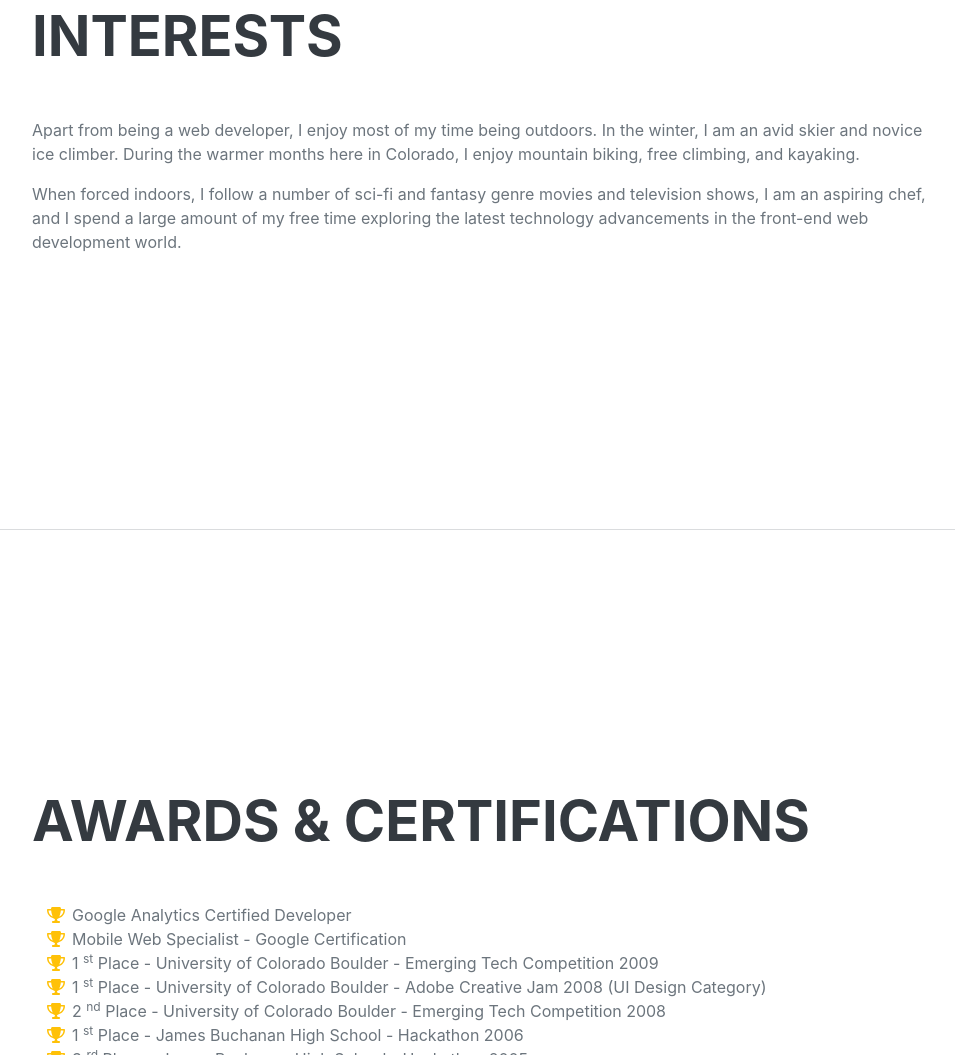
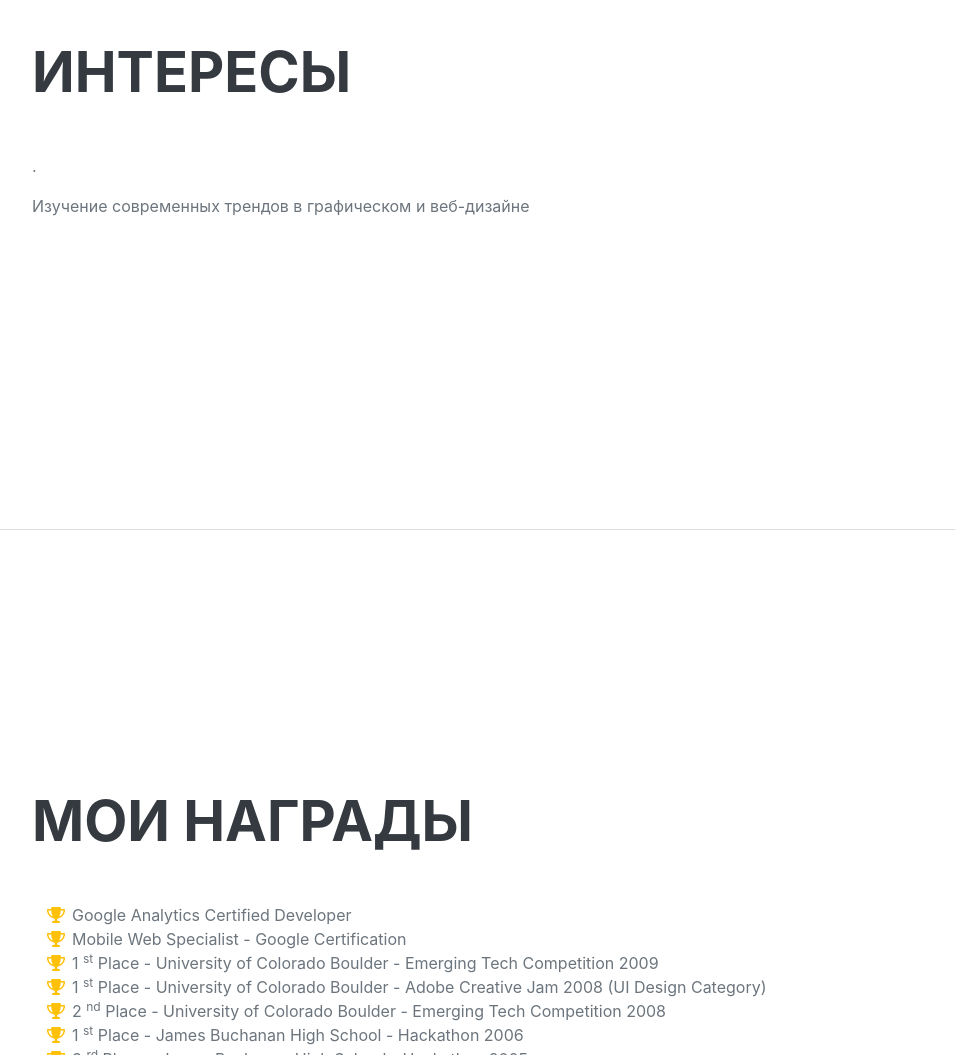
Before and after one commit to Viktoriaabusik/Rezume, a plain HTML site: page index.html in a window 1280 px wide. Shown: the part 3616-4671 px from the top of the page, without its empty margins (288-1243 px from the left). Drawn offline with nearby package versions, Linux system fonts and the light colour scheme; a web font is replaced by a local one.

Commit message:
Update index.html

```diff
--- a/index.html
+++ b/index.html
@@ -164,16 +164,16 @@
             <!-- Interests-->
             <section class="resume-section" id="interests">
                 <div class="resume-section-content">
-                    <h2 class="mb-5">Interests</h2>
-                    <p>Apart from being a web developer, I enjoy most of my time being outdoors. In the winter, I am an avid skier and novice ice climber. During the warmer months here in Colorado, I enjoy mountain biking, free climbing, and kayaking.</p>
-                    <p class="mb-0">When forced indoors, I follow a number of sci-fi and fantasy genre movies and television shows, I am an aspiring chef, and I spend a large amount of my free time exploring the latest technology advancements in the front-end web development world.</p>
+                    <h2 class="mb-5">Интересы</h2>
+                    <p>.</p>
+                    <p class="mb-0">Изучение современных трендов в графическом и веб-дизайне</p>
                 </div>
             </section>
             <hr class="m-0" />
             <!-- Awards-->
             <section class="resume-section" id="awards">
                 <div class="resume-section-content">
-                    <h2 class="mb-5">Awards & Certifications</h2>
+                    <h2 class="mb-5">Мои награды</h2>
                     <ul class="fa-ul mb-0">
                         <li>
                             <span class="fa-li"><i class="fas fa-trophy text-warning"></i></span>
```
